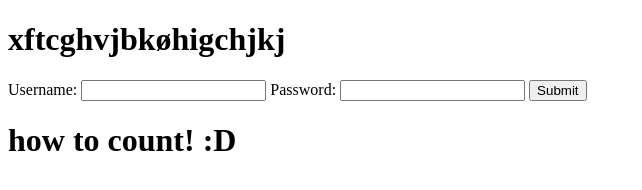
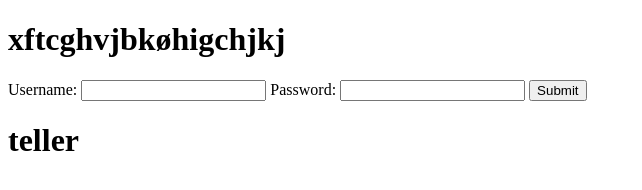
Before and after one commit to DaddyBonez/daxoppgave-fredrik, a website built with webpack: page dist/index.html in a window 1280 px wide. Shown: the whole page, without its empty margins (0-642 px from the left). Built offline with nearby package versions, Linux system fonts and the light colour scheme; some packages are replaced by stand-ins of ours; no server answers; the database is empty.

Commit message:
Update index.html

```diff
--- a/dist/index.html
+++ b/dist/index.html
@@ -20,7 +20,7 @@
     </div>
 
     <div>
-      <h1>how to count! :D</h1>
+      <h1>teller<h1>
 
     </div>
 
```
